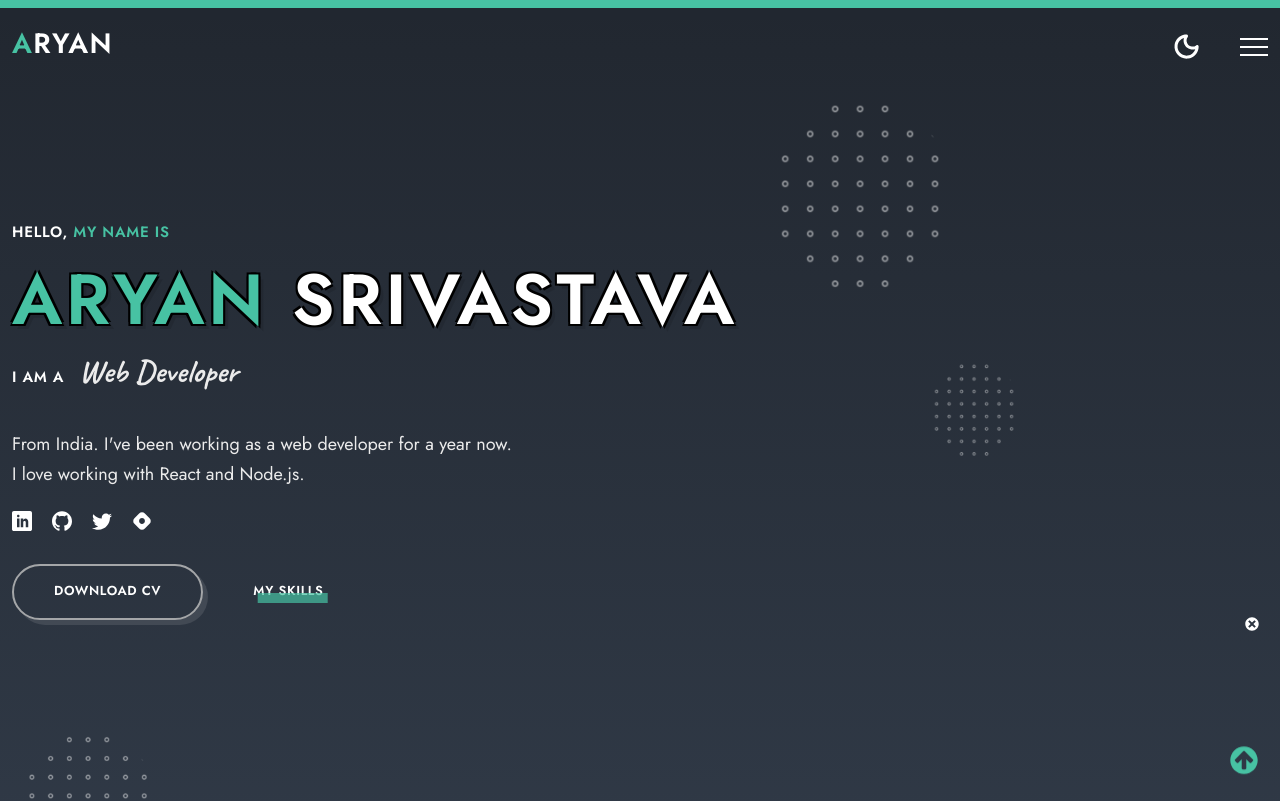
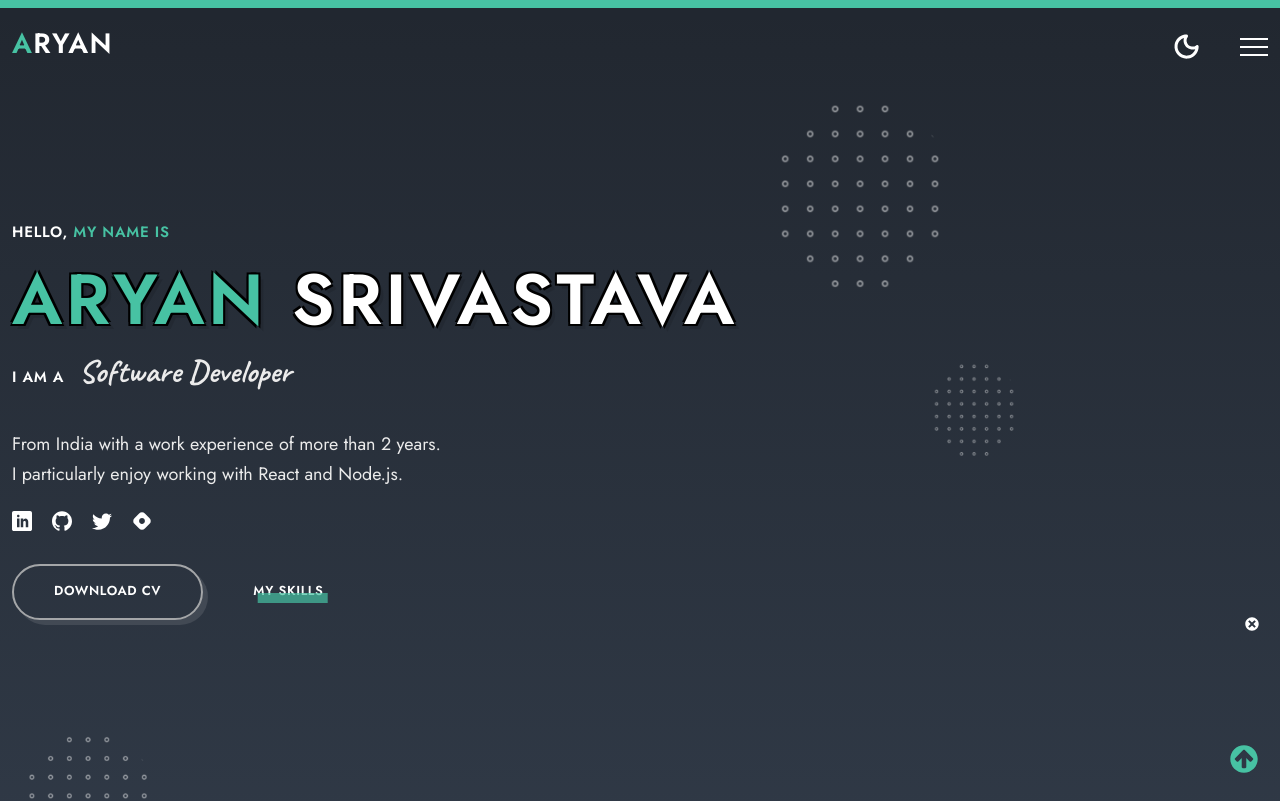
Before and after one commit to Aryan-Srivastava/Aryan-Srivastava-Portfolio, a React (Vite) app: page / in a window 1280 px wide. Shown: the top 801 px of the page. Built offline with nearby package versions, Linux system fonts and the light colour scheme; no server answers.

Commit message:
updated work experience

```diff
--- a/src/assets/Data.jsx
+++ b/src/assets/Data.jsx
@@ -164,10 +164,9 @@ export const cv = [
 		subtitle: "School of Management and Sciences",
 		date: "2019 - 2023",
 		description:
-			"8.19 CGPA (Till 7th Semester)",
+			"8.19 CGPA",
 		category: "education",
 	},
-
 	{
 		id: 2,
 		title: "Intermediate",
@@ -177,14 +176,19 @@ export const cv = [
 			"69.4%",
 		category: "education",
 	},
-
 	{
-		id: 3,
-		title: "High School",
-		subtitle: "Seventh Day Adventist Inter College",
-		date: "2016 - 2017",
+		id: 4,
+		title: "QSS Technosoft SWE",
+		subtitle: "Software Engineer",
+		date: "Apr 2023 - current",
 		description:
-			"71%",
-		category: "education",
+			"<p><i>Key Responsibilities and Notable works.</i></p> \
+			<ul> \
+				<li><b>React & Node.js Development:</b> Contributed to key modules, including report generation, appointments scheduling, and user management. Developed APIs with Node.js and CouchDB.</li> \
+				<li><b>DICOM Projects:</b> Delivered healthcare projects using DotNet and C#, meeting tight deadlines, despite initial unfamiliarity with the technology.</li> \
+				<li><b>AWS Support:</b> Monitored and maintained AWS services, ensuring system stability.</li> \
+			</ul>\
+			<p><b>Technologies Used:</b> React, Node.js, CouchDB, DotNet, C#, DCM4CHEE, AWS</p>  ",
+		category: "experience",
 	}
 ];
--- a/src/components/Header/Header.jsx
+++ b/src/components/Header/Header.jsx
@@ -3,6 +3,7 @@ import "./Header.modules.css";
 import { useEffect, useState } from "react";
 import { Link, animateScroll } from "react-scroll";
 import { motion } from "framer-motion";
+import { useNavigate } from "react-router-dom";
 
 const getStorageTheme = () => {
 	let theme = "radioactive";
@@ -18,8 +19,11 @@ const Header = () => {
 	const [showNavbar, setShowNavbar] = useState(true);
 	const [theme, setTheme] = useState(getStorageTheme());
 
+	const navigate = useNavigate();
+
 	const scrollTop = () => {
 		animateScroll.scrollToTop();
+		navigate("/");
 	};
 
 	const changeNav = () => {
--- a/src/components/Home/Home.jsx
+++ b/src/components/Home/Home.jsx
@@ -25,12 +25,12 @@ const Home = () => {
 					<span>Aryan</span> Srivastava
 				</h1>
 				<p className="home__job">
-					<span className="text-cs">I Am a</span> <b>Web Developer</b>
+					<span className="text-cs">I Am a</span> <b>Software Developer</b>
 				</p>
 
 				<p className="home__text">
-					From India. I've been working as a web developer for a year
-					now. I love working with React and Node.js.
+					From India with a work experience of more than 2 years.<br />
+					I particularly enjoy working with React and Node.js.
 				</p>
 
 				<div className="home__socials">
--- a/src/components/Resume/Card.jsx
+++ b/src/components/Resume/Card.jsx
@@ -18,7 +18,11 @@ const Card = (props) => {
 					<h3 className="resume__title">{props.subtitle}</h3>
 					<span className="resume__date text-cs">{props.date}</span>
 				</div>
-				<p className="resume__desciption">{props.description}</p>
+				{props.category === "education" ? (
+					<p className="resume__desciption">{props.description}</p>
+				) : (
+					<p className="resume__desciption experience__description" dangerouslySetInnerHTML={{ __html: props.description }}></p>
+				)}
 			</div>
 		</div>
 	);
--- a/src/components/Resume/Resume.jsx
+++ b/src/components/Resume/Resume.jsx
@@ -41,7 +41,7 @@ const Resume = () => {
 						})}
 					</motion.div>
 				</div>
-				{/* <div className="resume__group">
+				<div className="resume__group">
 					<h3 className="resume__heading">
 						<span>Exp</span>erience
 					</h3>
@@ -52,7 +52,7 @@ const Resume = () => {
 							}
 						})}
 					</div>
-				</div> */}
+				</div>
 			</div>
 		</section>
 	);
--- a/src/components/Resume/Resume.modules.css
+++ b/src/components/Resume/Resume.modules.css
@@ -4,7 +4,7 @@
 
 .resume__container {
     display: grid;
-    /* grid-template-columns: repeat(2, 1fr); */
+    grid-template-columns: repeat(2, 1fr);
     grid-gap: 2rem;
 }
 
@@ -14,7 +14,7 @@
     padding-bottom: 20px;
 }
 
-span {
+.resume__icon {
     color: var(--primary-color);
 }
 
@@ -93,3 +93,22 @@ span {
 .resume__description {
     margin-block: 20px;
 }
+
+.experience__description {
+    margin-top: 0.8rem;
+}
+
+.experience__description p {
+    margin-bottom: 0.5rem;
+}
+
+.experience__description ul {
+    list-style-type: disc;
+    margin: 0;
+    padding-left: 1rem;
+}
+
+.experience__description li {
+    margin-bottom: 8px;
+    line-height: 1.4;
+}
--- a/src/index.css
+++ b/src/index.css
@@ -145,6 +145,12 @@
 	.contact__container {
 		grid-template-columns: 1fr;
 	}
+
+	.resume__container {
+		display: grid;
+		grid-template-columns: repeat(1, 1fr);
+		grid-gap: 2rem;
+	}
 }
 
 @media screen and (max-width: 480px) {
```
